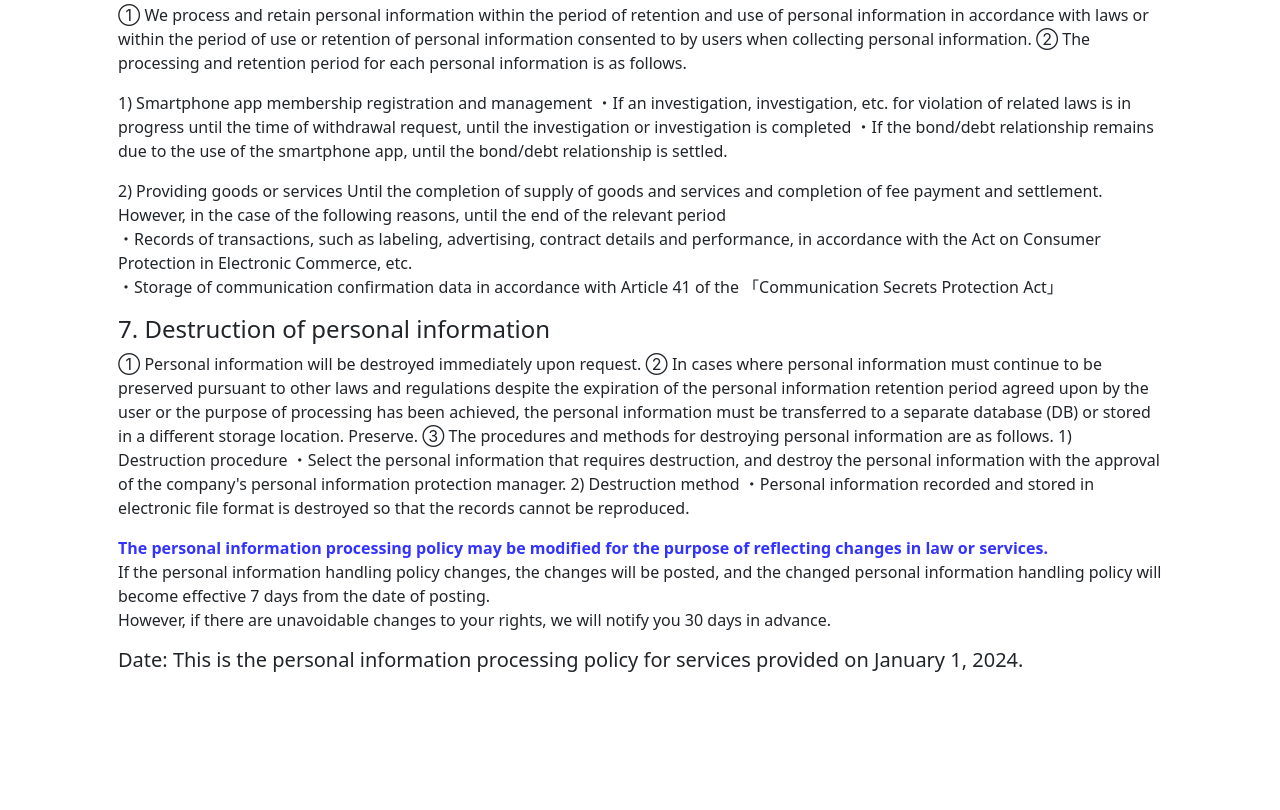
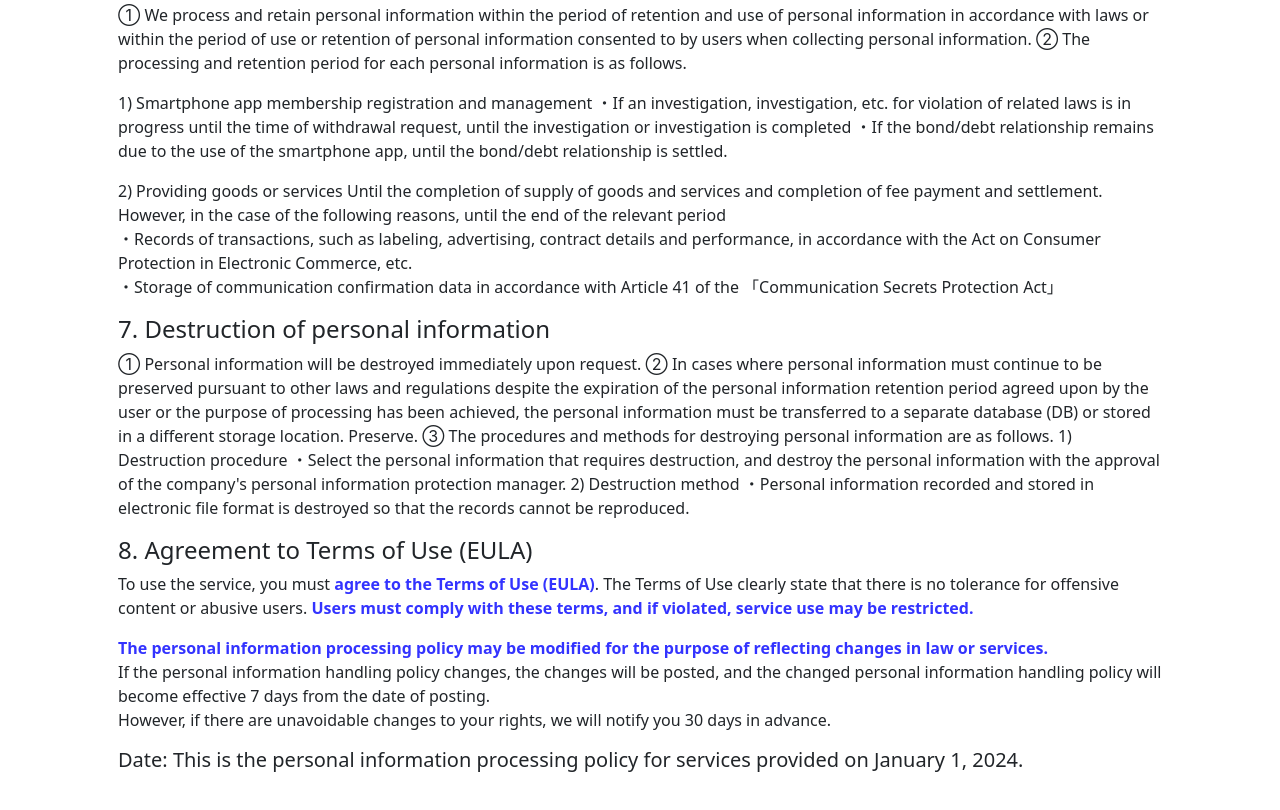
Before and after one commit to jhh78/jhh78.github.io, a plain HTML site: page policys/en.html in a window 1280 px wide. Shown: the part 1034-1844 px from the top of the page. Before the commit the page ends 1762 px from the top, so only its background shows below. Drawn offline with nearby package versions, Linux system fonts and the light colour scheme.

Commit message:
약관의 추가

```diff
--- a/policys/en.html
+++ b/policys/en.html
@@ -88,6 +88,12 @@
                         ・Personal information recorded and stored in electronic file format is destroyed so that the records cannot be reproduced.
                     </p>
 
+                    <h4>8. Agreement to Terms of Use (EULA)</h4>
+                    <p>
+                        To use the service, you must <strong>agree to the Terms of Use (EULA)</strong>. The Terms of Use clearly state that there is no tolerance for offensive content or abusive users.
+                        <strong>Users must comply with these terms, and if violated, service use may be restricted.</strong>
+                    </p>
+
                     <p>
                         <strong>The personal information processing policy may be modified for the purpose of reflecting changes in law or services.</strong> <br/>
                         If the personal information handling policy changes, the changes will be posted, and the changed personal information handling policy will become effective 7 days from the date of posting. <br/>
```
Also changed, not shown: policys/jp.html (+7 -0 lines), policys/kr.html (+6 -0 lines).
